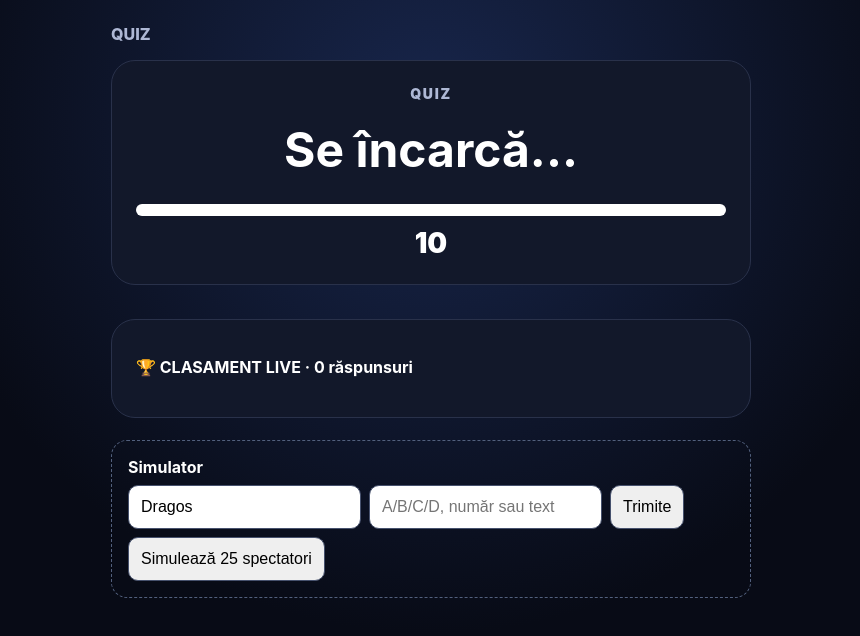
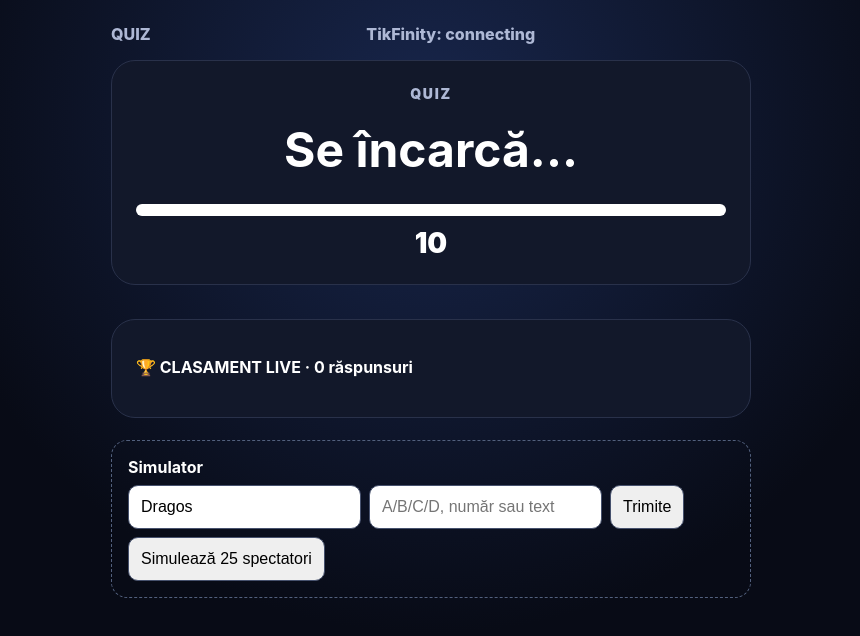
Before and after one commit to dfagaras/tiktok-quiz-live, a website: page public/index.html in a window 1280 px wide. Shown: the whole page, without its empty margins (209-1069 px from the left). Drawn offline with nearby package versions, Linux system fonts and the light colour scheme; no server answers.

Commit message:
Add TikFinity bridge and Romanian game host voice

```diff
--- a/public/index.html
+++ b/public/index.html
@@ -1 +1 @@
-<!doctype html><html lang="ro"><head><meta charset="utf-8"><meta name="viewport" content="width=device-width,initial-scale=1"><title>TikTok Quiz Live</title><link rel="stylesheet" href="/style.css"></head><body><main class="stage"><header><span id="category">QUIZ</span><span id="round"></span></header><section class="question-card"><div id="eyebrow" class="eyebrow">QUIZ</div><h1 id="question">Se încarcă...</h1><div class="timer"><div id="timerBar"></div></div><div id="seconds" class="seconds">10</div></section><section id="answers" class="answers"></section><section id="result" class="result hidden"></section><section class="leaderboard"><h2>🏆 CLASAMENT LIVE · <span id="responseCount">0</span> răspunsuri</h2><ol id="leaders"></ol></section><section class="simulator"><strong>Simulator</strong><input id="username" value="Dragos" maxlength="30"><input id="freeAnswer" placeholder="A/B/C/D, număr sau text" maxlength="80"><button id="sendAnswer">Trimite</button><button id="crowd">Simulează 25 spectatori</button></section></main><script src="/socket.io/socket.io.js"></script><script src="/app.js"></script></body></html>
+<!doctype html><html lang="ro"><head><meta charset="utf-8"><meta name="viewport" content="width=device-width,initial-scale=1"><title>TikTok Quiz Live</title><link rel="stylesheet" href="/style.css"></head><body><main class="stage"><header><span id="category">QUIZ</span><span id="tikfinity">TikFinity: connecting</span><span id="round"></span></header><section class="question-card"><div id="eyebrow" class="eyebrow">QUIZ</div><h1 id="question">Se încarcă...</h1><div class="timer"><div id="timerBar"></div></div><div id="seconds" class="seconds">10</div></section><section id="answers" class="answers"></section><section id="result" class="result hidden"></section><section class="leaderboard"><h2>🏆 CLASAMENT LIVE · <span id="responseCount">0</span> răspunsuri</h2><ol id="leaders"></ol></section><section class="simulator"><strong>Simulator</strong><input id="username" value="Dragos" maxlength="30"><input id="freeAnswer" placeholder="A/B/C/D, număr sau text" maxlength="80"><button id="sendAnswer">Trimite</button><button id="crowd">Simulează 25 spectatori</button></section></main><script src="/socket.io/socket.io.js"></script><script src="/app.js"></script></body></html>
```
